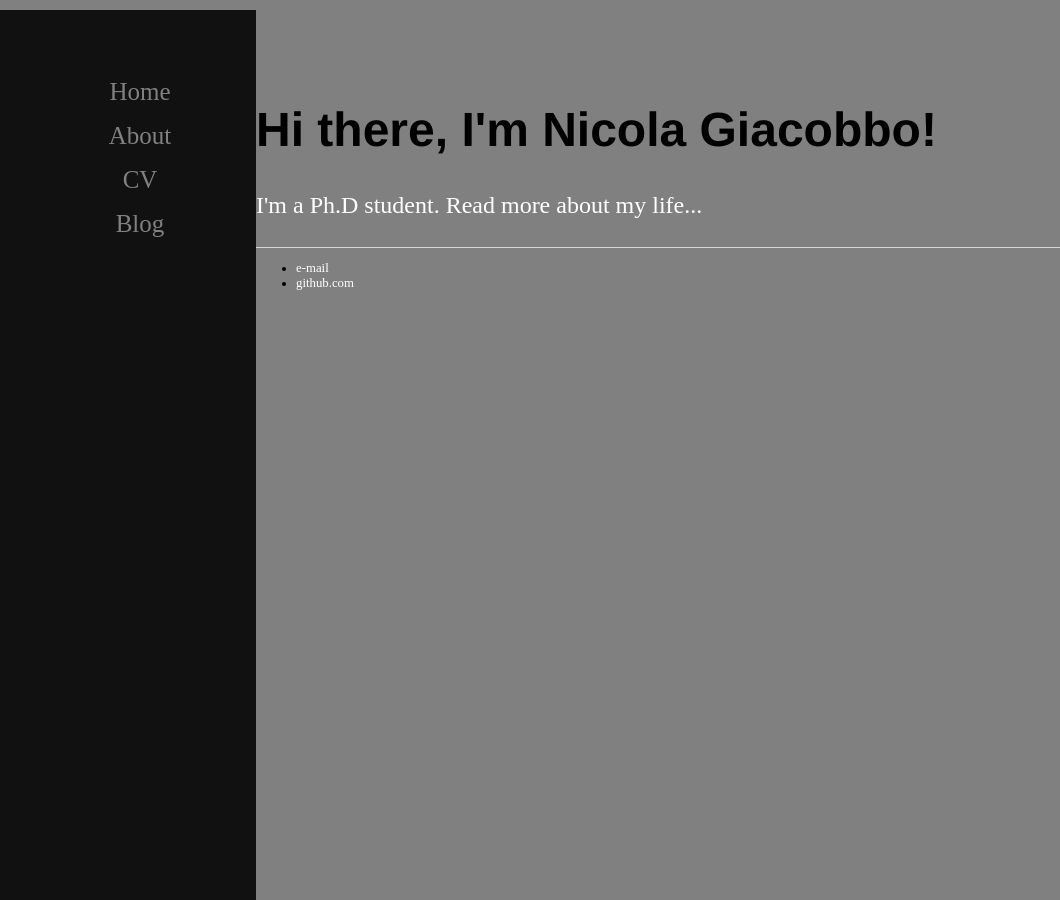
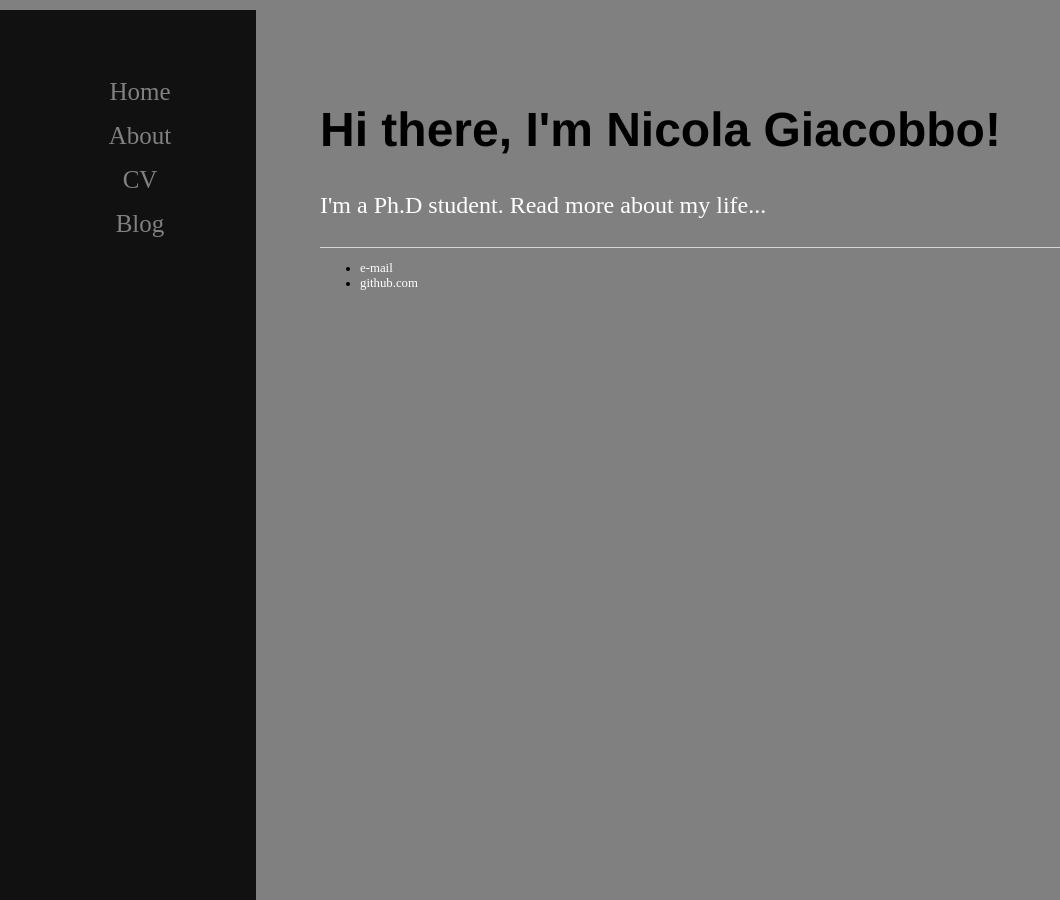
Before and after one commit to GiacobboNicola/giacobbonicola.github.io, a Jekyll site: the page built from index.html, in a window 1280 px wide. Shown: the whole page, without its empty margins (0-1060 px from the left). Built offline with Jekyll 4.4.1, drawn with Linux system fonts in a browser that asks for light colours.

Commit message:
Update main.css

```diff
--- a/css/main.css
+++ b/css/main.css
@@ -1,6 +1,6 @@
 body {
     margin: 70px auto;
-    width: 80%;
+    width: 75%;
     left: 30px;
     float: right;
     background-color: grey;
```
